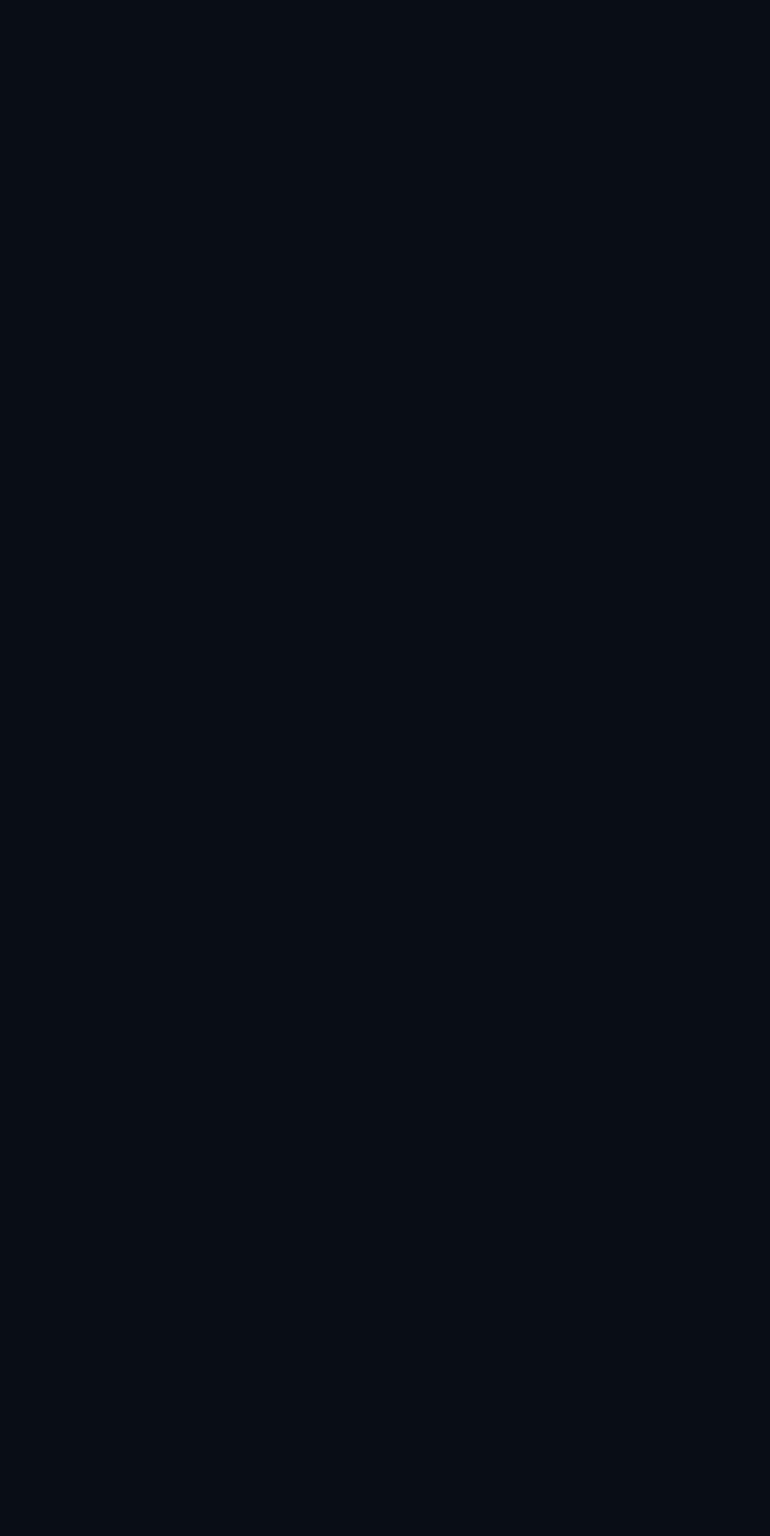
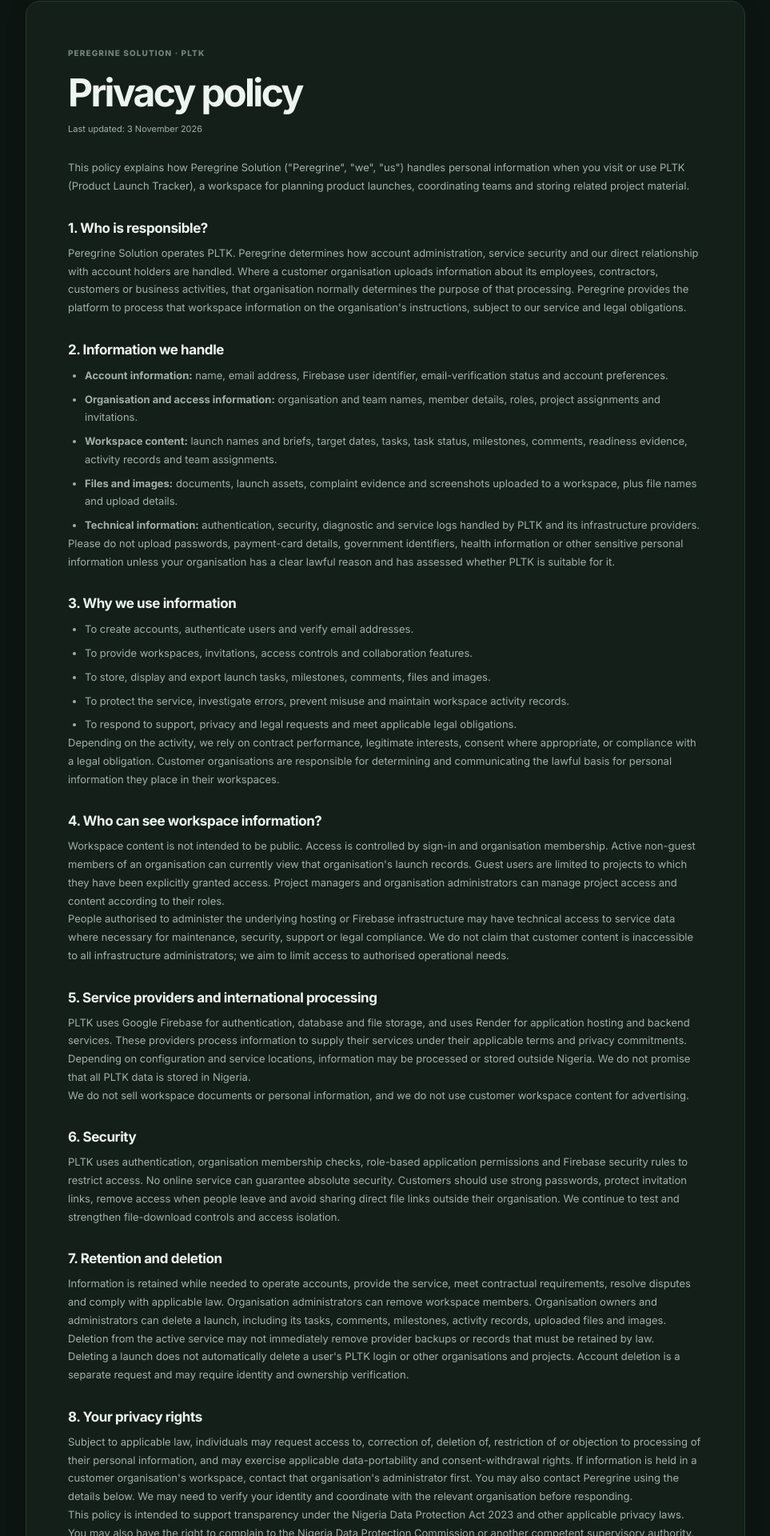
Before and after one commit to ARGS-PYH/project-tracker, a React (Vite) app: page /privacy in a window 1280 px wide. Before the commit this address had no page. Shown: the part 130-2050 px from the top of the page at 80% size, without its empty margins (158-1121 px from the left). Before the commit the page ends 800 px from the top, so only its background shows below. Built offline with nearby package versions, Linux system fonts and the light colour scheme.

Commit message:
feat: publish PLTK privacy policy and link it from signup and workspace

```diff
--- a/src/App.jsx
+++ b/src/App.jsx
@@ -4,6 +4,7 @@ import CreateProjectPage from './pages/CreateProjectPage.jsx'
 import ProjectPage from './pages/ProjectPage.jsx'
 import V2App, { V2InvitationApp } from './v2/V2App.jsx'
 import PublicHomePage from './v2/PublicHomePage.jsx'
+import PrivacyPolicyPage from './v2/PrivacyPolicyPage.jsx'
 
 export default function App() {
   return (
@@ -11,6 +12,7 @@ export default function App() {
       <BrowserRouter>
         <Routes>
           <Route path="/" element={<PublicHomePage />} />
+          <Route path="/privacy" element={<PrivacyPolicyPage />} />
           <Route path="/create" element={<CreateProjectPage />} />
           <Route path="/project/:projectId" element={<ProjectPage />} />
           <Route path="/app/*" element={<V2App />} />
--- /dev/null
+++ b/src/v2/PrivacyPolicyPage.jsx
@@ -0,0 +1,58 @@
+import React from 'react'
+import { Link } from 'react-router-dom'
+import Brand from './Brand.jsx'
+
+export default function PrivacyPolicyPage() {
+  return (
+    <main className="v2-marketing v2-privacy-page">
+      <header className="v2-marketing-header"><Brand to="/" /><Link className="v2-button v2-button-secondary" to="/">Back to PLTK</Link></header>
+      <article className="v2-privacy-content">
+        <span className="v2-eyebrow">PEREGRINE SOLUTION · PLTK</span>
+        <h1>Privacy policy</h1>
+        <p className="v2-privacy-updated">Last updated: 3 November 2026</p>
+        <p>This policy explains how Peregrine Solution ("Peregrine", "we", "us") handles personal information when you visit or use PLTK (Product Launch Tracker), a workspace for planning product launches, coordinating teams and storing related project material.</p>
+        <h2>1. Who is responsible?</h2>
+        <p>Peregrine Solution operates PLTK. Peregrine determines how account administration, service security and our direct relationship with account holders are handled. Where a customer organisation uploads information about its employees, contractors, customers or business activities, that organisation normally determines the purpose of that processing. Peregrine provides the platform to process that workspace information on the organisation's instructions, subject to our service and legal obligations.</p>
+        <h2>2. Information we handle</h2>
+        <ul>
+          <li><strong>Account information:</strong> name, email address, Firebase user identifier, email-verification status and account preferences.</li>
+          <li><strong>Organisation and access information:</strong> organisation and team names, member details, roles, project assignments and invitations.</li>
+          <li><strong>Workspace content:</strong> launch names and briefs, target dates, tasks, task status, milestones, comments, readiness evidence, activity records and team assignments.</li>
+          <li><strong>Files and images:</strong> documents, launch assets, complaint evidence and screenshots uploaded to a workspace, plus file names and upload details.</li>
+          <li><strong>Technical information:</strong> authentication, security, diagnostic and service logs handled by PLTK and its infrastructure providers.</li>
+        </ul>
+        <p>Please do not upload passwords, payment-card details, government identifiers, health information or other sensitive personal information unless your organisation has a clear lawful reason and has assessed whether PLTK is suitable for it.</p>
+        <h2>3. Why we use information</h2>
+        <ul>
+          <li>To create accounts, authenticate users and verify email addresses.</li>
+          <li>To provide workspaces, invitations, access controls and collaboration features.</li>
+          <li>To store, display and export launch tasks, milestones, comments, files and images.</li>
+          <li>To protect the service, investigate errors, prevent misuse and maintain workspace activity records.</li>
+          <li>To respond to support, privacy and legal requests and meet applicable legal obligations.</li>
+        </ul>
+        <p>Depending on the activity, we rely on contract performance, legitimate interests, consent where appropriate, or compliance with a legal obligation. Customer organisations are responsible for determining and communicating the lawful basis for personal information they place in their workspaces.</p>
+        <h2>4. Who can see workspace information?</h2>
+        <p>Workspace content is not intended to be public. Access is controlled by sign-in and organisation membership. Active non-guest members of an organisation can currently view that organisation's launch records. Guest users are limited to projects to which they have been explicitly granted access. Project managers and organisation administrators can manage project access and content according to their roles.</p>
+        <p>People authorised to administer the underlying hosting or Firebase infrastructure may have technical access to service data where necessary for maintenance, security, support or legal compliance. We do not claim that customer content is inaccessible to all infrastructure administrators; we aim to limit access to authorised operational needs.</p>
+        <h2>5. Service providers and international processing</h2>
+        <p>PLTK uses Google Firebase for authentication, database and file storage, and uses Render for application hosting and backend services. These providers process information to supply their services under their applicable terms and privacy commitments. Depending on configuration and service locations, information may be processed or stored outside Nigeria. We do not promise that all PLTK data is stored in Nigeria.</p>
+        <p>We do not sell workspace documents or personal information, and we do not use customer workspace content for advertising.</p>
+        <h2>6. Security</h2>
+        <p>PLTK uses authentication, organisation membership checks, role-based application permissions and Firebase security rules to restrict access. No online service can guarantee absolute security. Customers should use strong passwords, protect invitation links, remove access when people leave and avoid sharing direct file links outside their organisation. We continue to test and strengthen file-download controls and access isolation.</p>
+        <h2>7. Retention and deletion</h2>
+        <p>Information is retained while needed to operate accounts, provide the service, meet contractual requirements, resolve disputes and comply with applicable law. Organisation administrators can remove workspace members. Organisation owners and administrators can delete a launch, including its tasks, comments, milestones, activity records, uploaded files and images. Deletion from the active service may not immediately remove provider backups or records that must be retained by law.</p>
+        <p>Deleting a launch does not automatically delete a user's PLTK login or other organisations and projects. Account deletion is a separate request and may require identity and ownership verification.</p>
+        <h2>8. Your privacy rights</h2>
+        <p>Subject to applicable law, individuals may request access to, correction of, deletion of, restriction of or objection to processing of their personal information, and may exercise applicable data-portability and consent-withdrawal rights. If information is held in a customer organisation's workspace, contact that organisation's administrator first. You may also contact Peregrine using the details below. We may need to verify your identity and coordinate with the relevant organisation before responding.</p>
+        <p>This policy is intended to support transparency under the Nigeria Data Protection Act 2023 and other applicable privacy laws. You may also have the right to complain to the Nigeria Data Protection Commission or another competent supervisory authority.</p>
+        <h2>9. Children's information</h2>
+        <p>PLTK is a business collaboration service and is not designed for children. Do not create an account for a child or upload children's personal information unless your organisation has confirmed an appropriate lawful basis and safeguards.</p>
+        <h2>10. Changes</h2>
+        <p>We may update this policy when PLTK's features, providers or legal requirements change. The latest version will be published here with its updated date.</p>
+        <h2>11. Contact</h2>
+        <p>For privacy questions or data-rights requests, contact Peregrine Solution at <a href="mailto:daanimasaun@gmail.com">daanimasaun@gmail.com</a>. Customer organisation members should also contact their organisation administrator about workspace content.</p>
+      </article>
+      <footer className="v2-marketing-footer"><Brand to="/" /><span>© 2026 Peregrine Solution. All rights reserved.</span></footer>
+    </main>
+  )
+}
--- a/src/v2/PublicHomePage.jsx
+++ b/src/v2/PublicHomePage.jsx
@@ -90,7 +90,7 @@ export default function PublicHomePage() {
           <Link to="/app/signup" className="v2-button v2-button-primary">Get started with PLTK <Icon name="arrow" size={17}/></Link>
         </section>
       </main>
-      <footer className="v2-marketing-footer"><Brand to="/" /><span>Product Launch Tracker · Plan clearly. Launch confidently.</span><span>© 2026 Peregrine Solution. All rights reserved.</span></footer>
+      <footer className="v2-marketing-footer"><Brand to="/" /><span>Product Launch Tracker · Plan clearly. Launch confidently.</span><span><Link to="/privacy">Privacy policy</Link> · © 2026 Peregrine Solution. All rights reserved.</span></footer>
     </div>
   )
 }
--- a/src/v2/WorkspaceShell.jsx
+++ b/src/v2/WorkspaceShell.jsx
@@ -1,5 +1,5 @@
 import React, { useState } from 'react'
-import { NavLink, Outlet, useLocation, useNavigate } from 'react-router-dom'
+import { Link, NavLink, Outlet, useLocation, useNavigate } from 'react-router-dom'
 import { useAuth } from './auth/AuthProvider.jsx'
 import { useWorkspace } from './WorkspaceContext.jsx'
 import { useTheme } from '../context/ThemeContext.jsx'
@@ -212,7 +212,7 @@ export default function WorkspaceShell() {
         </header>
         {error && <div className="v2-global-alert"><span>{error}</span><button onClick={clearError} aria-label="Dismiss message"><Icon name="x" size={16}/></button></div>}
         <main className="v2-content"><Outlet context={{ projects, projectsLoading, selectedOrganisation }}/></main>
-        <footer className="v2-footer"><span>PLTK · Product Launch Tracker</span><span>© 2026 Peregrine Solution. All rights reserved.</span></footer>
+        <footer className="v2-footer"><span>PLTK · Product Launch Tracker</span><span><Link to="/privacy">Privacy policy</Link> · © 2026 Peregrine Solution. All rights reserved.</span></footer>
       </div>
     </div>
   )
--- a/src/v2/auth/AuthPage.jsx
+++ b/src/v2/auth/AuthPage.jsx
@@ -136,7 +136,7 @@ export default function AuthPage({ mode = 'login' }) {
           {' '}
           <Link to={isSignup ? (nextPath ? '/app/login?next=' + encodeURIComponent(nextPath) : '/app/login') : (nextPath ? '/app/signup?next=' + encodeURIComponent(nextPath) : '/app/signup')}>{isSignup ? 'Sign in' : 'Create account'}</Link>
         </p>
-        <p className="v2-auth-legal">By continuing, you agree to use PLTK in accordance with your organisation's policies.</p>
+        <p className="v2-auth-legal">By continuing, you acknowledge our <Link to="/privacy">Privacy Policy</Link> and agree to follow your organisation's policies.</p>
       </section>
       <aside className="v2-auth-aside">
         <div className="v2-auth-aside-inner">
--- a/src/v2/v2.css
+++ b/src/v2/v2.css
@@ -815,3 +815,14 @@
 .v2-delete-project-warning p { margin-top: 6px; color: var(--v2-muted); font-size: 11px; line-height: 1.6; }
 .v2-button-danger { color: #fff; background: #b83e42; border: 1px solid #a9363a; }
 .v2-button-danger:hover:not(:disabled) { background: #9f3035; }
+
+
+/* PLTK privacy policy */
+.v2-privacy-content { width: min(900px, calc(100% - 36px)); margin: 55px auto 75px; padding: clamp(24px, 5vw, 52px); color: var(--v2-text); background: var(--v2-surface); border: 1px solid var(--v2-border); border-radius: 18px; box-shadow: var(--v2-shadow); }
+.v2-privacy-content h1 { margin: 12px 0 7px; font-size: clamp(32px, 5vw, 48px); letter-spacing: -.055em; }
+.v2-privacy-content h2 { margin: 31px 0 10px; font-size: 17px; letter-spacing: -.025em; }
+.v2-privacy-content p, .v2-privacy-content li { color: var(--v2-muted); font-size: 13px; line-height: 1.75; }
+.v2-privacy-content ul { padding-left: 21px; margin: 11px 0 0; }
+.v2-privacy-content li + li { margin-top: 7px; }
+.v2-privacy-content a { color: var(--v2-brand); font-weight: 700; }
+.v2-privacy-updated { margin-bottom: 27px; font-size: 11px !important; }
```
